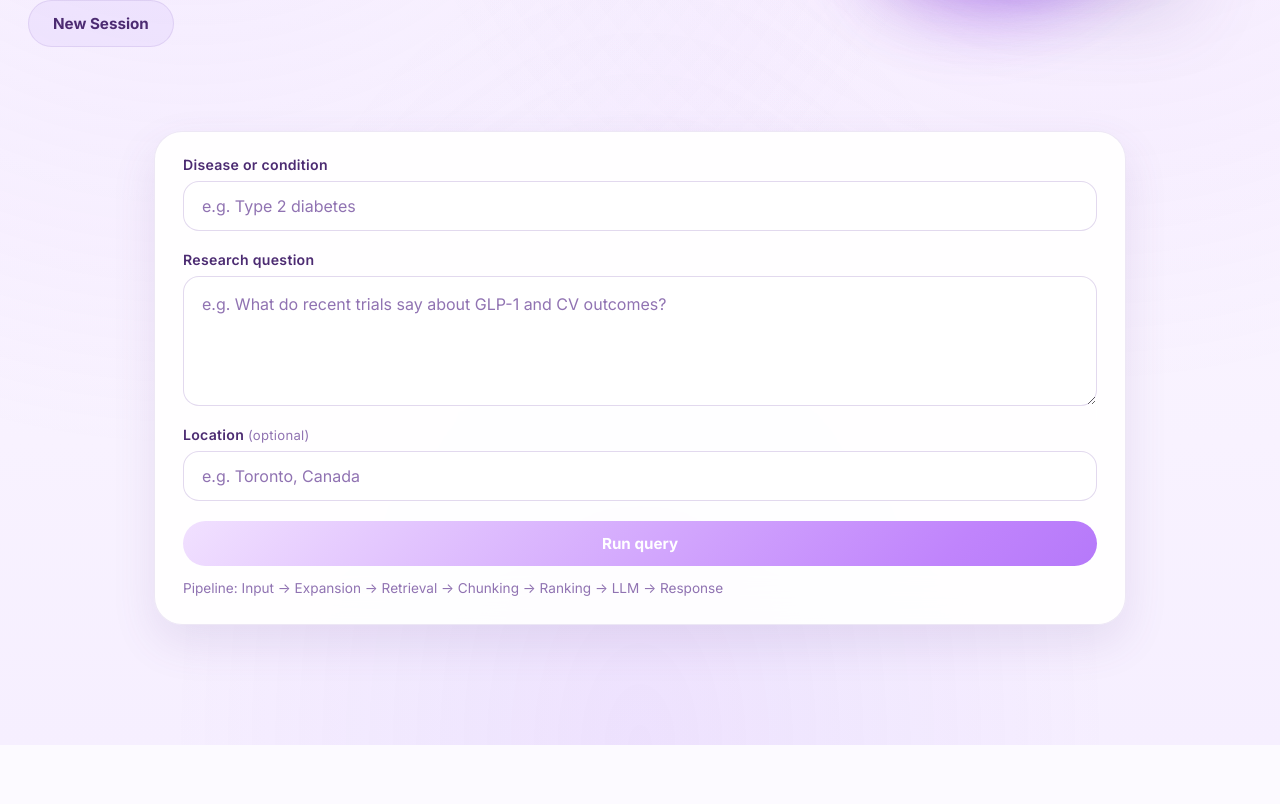
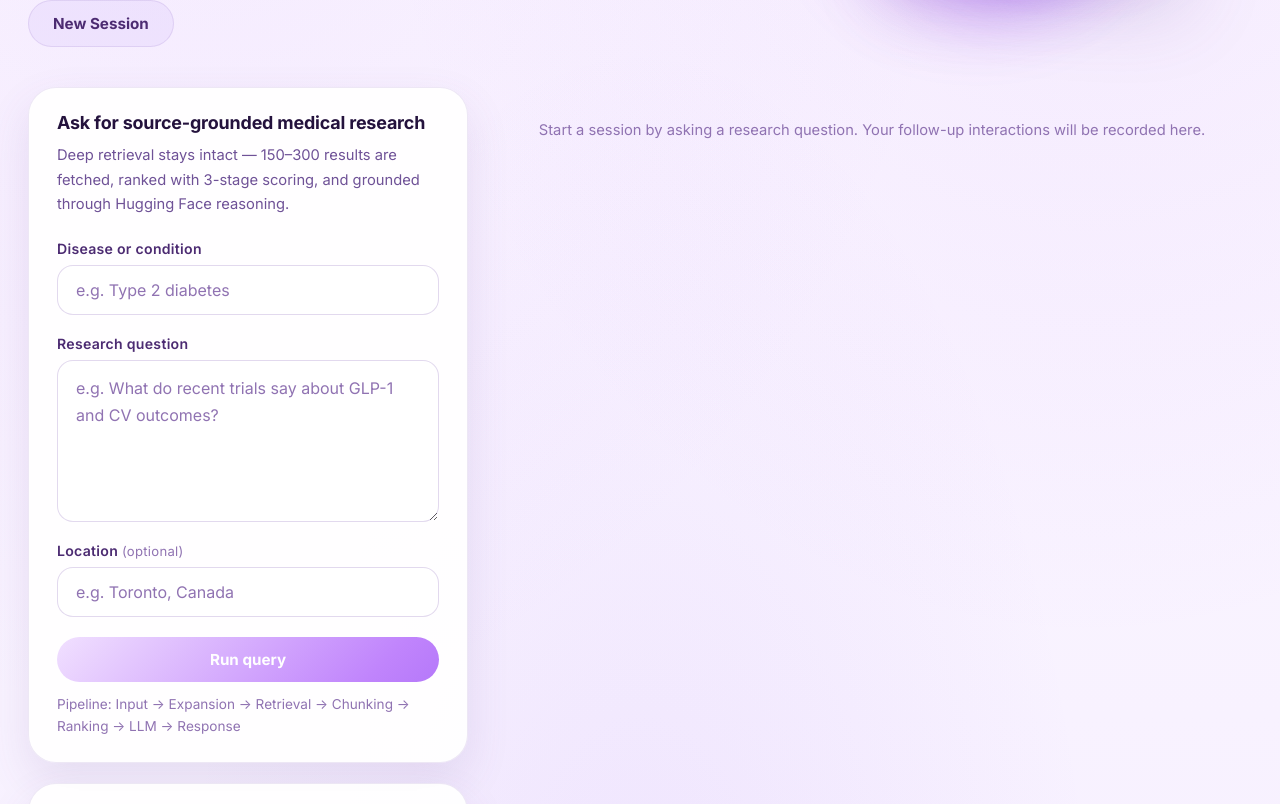
Before and after one commit to swaroopms658/curalink, a React (Vite) app in the folder frontend/: page / in a window 1280 px wide. Shown: the part 362-1166 px from the top of the page. Before the commit the page ends 1107 px from the top, so only its background shows below. Built offline with nearby package versions, Linux system fonts and the light colour scheme.

Commit message:
2 column ui

```diff
--- a/frontend/src/components/QueryForm.jsx
+++ b/frontend/src/components/QueryForm.jsx
@@ -15,7 +15,14 @@ export function QueryForm({
 }) {
   return (
     <Card className="hero-card animate-in">
-      <CardContent style={{ paddingTop: "24px" }}>
+      <CardHeader>
+        <CardTitle>Ask for source-grounded medical research</CardTitle>
+        <CardDescription>
+          Deep retrieval stays intact — 150–300 results are fetched, ranked with
+          3-stage scoring, and grounded through Hugging Face reasoning.
+        </CardDescription>
+      </CardHeader>
+      <CardContent>
         <form className="query-form" onSubmit={onSubmit}>
           <label className="field">
             <span className="field-label">Disease or condition</span>
@@ -35,7 +42,7 @@ export function QueryForm({
               value={query}
               onChange={(event) => onQueryChange(event.target.value)}
               placeholder="e.g. What do recent trials say about GLP-1 and CV outcomes?"
-              rows={2}
+              rows={5}
               required
             />
           </label>
--- a/frontend/src/pages/Home.jsx
+++ b/frontend/src/pages/Home.jsx
@@ -169,8 +169,40 @@ export function Home() {
         </div>
       </section>
 
-      {/* Chat Timeline */}
-      <section className="chat-timeline">
+      <section className="app-grid">
+        {/* Left Column: Input and Pipeline Status */}
+        <div className="left-column">
+          <QueryForm
+            disease={disease}
+            query={query}
+            location={location}
+            onDiseaseChange={setDisease}
+            onQueryChange={setQuery}
+            onLocationChange={setLocation}
+            onSubmit={handleSubmit}
+            isLoading={isLoading}
+          />
+
+          <ChatInterface
+            disease={disease}
+            query={query}
+            sessionId={sessionId}
+            isLoading={isLoading}
+            error={error}
+            pipelineStages={PIPELINE_STAGES}
+            pipelineStage={pipelineStage}
+            hasResult={hasResult}
+          />
+        </div>
+
+        {/* Right Column: Chat Timeline & Results */}
+        <div className="right-column chat-timeline" style={{ padding: 0 }}>
+          {messages.length === 0 && !isLoading && (
+            <div className="empty-state">
+              Start a session by asking a research question. Your follow-up interactions will be recorded here.
+            </div>
+          )}
+
           {messages.map((msg, idx) => {
             if (msg.role === "user") {
               return (
@@ -205,41 +237,8 @@ export function Home() {
               </div>
             );
           })}
-
-        {/* Thinking indicator */}
-        {isLoading ? (
-          <div className="chat-bubble chat-bubble-assistant animate-in">
-            <div className="chat-bubble-label">CuraLink</div>
-            <div className="chat-bubble-content">
-              <ChatInterface
-                disease={disease}
-                query={query}
-                sessionId={sessionId}
-                isLoading={isLoading}
-                error=""
-                pipelineStages={PIPELINE_STAGES}
-                pipelineStage={pipelineStage}
-                hasResult={false}
-              />
+          <div ref={chatEndRef} />
         </div>
-          </div>
-        ) : null}
-
-        <div ref={chatEndRef} />
-      </section>
-
-      {/* Sticky input area */}
-      <section className="chat-input-area">
-        <QueryForm
-          disease={disease}
-          query={query}
-          location={location}
-          onDiseaseChange={setDisease}
-          onQueryChange={setQuery}
-          onLocationChange={setLocation}
-          onSubmit={handleSubmit}
-          isLoading={isLoading}
-        />
       </section>
     </main>
   );
```
Lines whose indentation alone changed are shown as unchanged.
